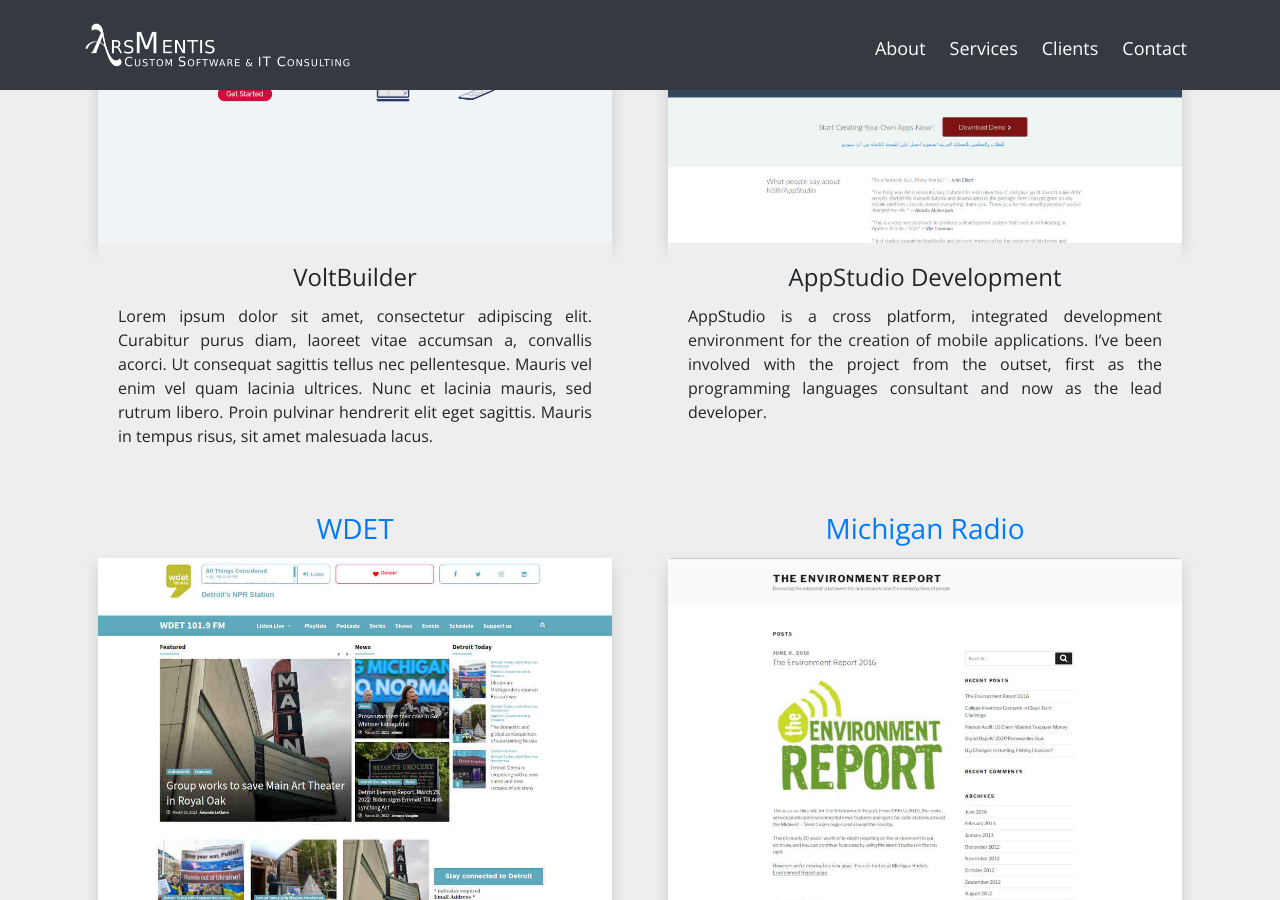
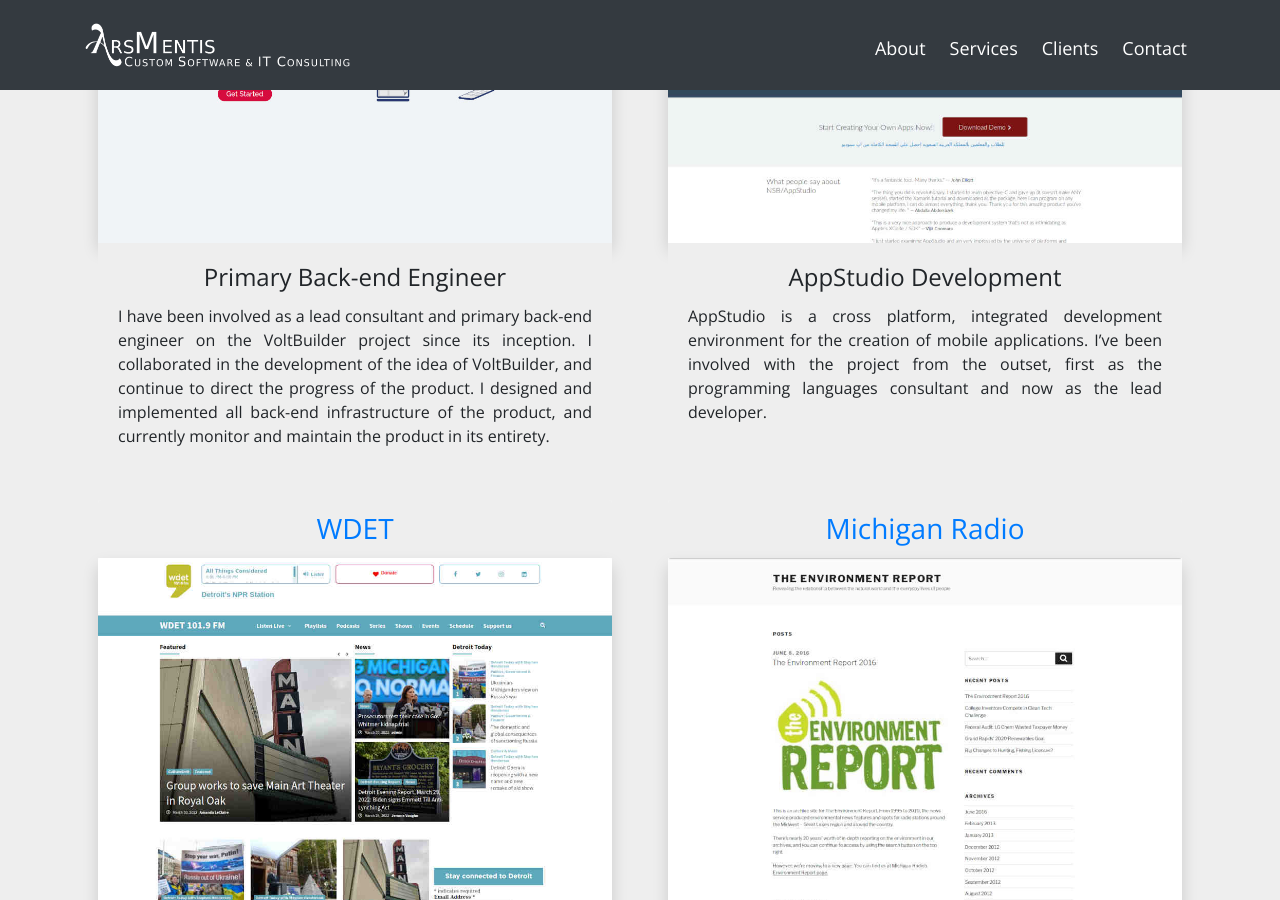
Before and after one commit to arsmentis/arsmentis-site, a Jekyll site: the page built from clients.md, in a window 1280 px wide and 900 px high, scrolled down 849 px. Built offline with Jekyll 4.4.1, drawn with Linux system fonts in a browser that asks for light colours; some web fonts are replaced; some of the changed text lies outside the part shown.

Commit message:
updates the lipsum blurbs on home and clients

```diff
--- a/_layouts/clients.html
+++ b/_layouts/clients.html
@@ -36,16 +36,16 @@
     <div class="col-12 col-md-6 content-col">
       <div class="card">
         <a class="card-link" href="https://volt.build/">
-          <h3 class="card-header text-center">NS Basic Corporation</h3>
+          <h3 class="card-header text-center">VoltBuilder</h3>
           <img src="{{ '/img/voltbuilder.jpg' | relative_url }}" class="card-img-top shadow" alt="" role="presentation">
         </a>
         <div class="card-body">
-          <h4 class="card-title text-center">VoltBuilder</h4>
+          <h4 class="card-title text-center">Primary Back-end Engineer</h4>
           <p class="card-text text-justify">
-            Lorem ipsum dolor sit amet, consectetur adipiscing elit. Curabitur purus diam, laoreet vitae accumsan a,
-            convallis acorci. Ut consequat sagittis tellus nec pellentesque. Mauris vel enim vel quam lacinia ultrices.
-            Nunc et lacinia mauris, sed rutrum libero. Proin pulvinar hendrerit elit eget sagittis. Mauris in tempus
-            risus, sit amet malesuada lacus.
+            I have been involved as a lead consultant and primary back-end engineer on the VoltBuilder project since its
+            inception. I collaborated in the development of the idea of VoltBuilder, and continue to direct the progress
+            of the product. I designed and implemented all back-end infrastructure of the product, and currently monitor
+            and maintain the product in its entirety.
           </p>
         </div>
       </div>
@@ -76,10 +76,9 @@
         <div class="card-body">
           <h4 class="card-title text-center">WDET Data Transfer</h4>
           <p class="card-text text-justify">
-            Lorem ipsum dolor sit amet, consectetur adipiscing elit. Curabitur purus diam, laoreet vitae accumsan a,
-            convallis acorci. Ut consequat sagittis tellus nec pellentesque. Mauris vel enim vel quam lacinia ultrices.
-            Nunc et lacinia mauris, sed rutrum libero. Proin pulvinar hendrerit elit eget sagittis. Mauris in tempus
-            risus, sit amet malesuada lacus.
+            I helped WDET transition from a custom build CMS to a standard WordPress site. This process involved
+            transferring over 10,000 articles, along with audio, video, and image files, from the old to the new site. I
+            cleaned up data sources and maintained SEO using redirect links.
           </p>
         </div>
       </div>
@@ -112,10 +111,9 @@
         <div class="card-body">
           <h4 class="card-title text-center">App Development</h4>
           <p class="card-text text-justify">
-            Lorem ipsum dolor sit amet, consectetur adipiscing elit. Curabitur purus diam, laoreet vitae accumsan a,
-            convallis acorci. Ut consequat sagittis tellus nec pellentesque. Mauris vel enim vel quam lacinia ultrices.
-            Nunc et lacinia mauris, sed rutrum libero. Proin pulvinar hendrerit elit eget sagittis. Mauris in tempus
-            risus, sit amet malesuada lacus.
+            As an engineering consultant for the HeyWallet team, I implemented validation strategies to ensure that
+            HeyWallet's source code met industry standards and best practices. I also helped to guide project
+            development through by generating ideas to meet HeyWallet's needs.
           </p>
         </div>
       </div>
```
Also changed, not shown: _layouts/home.html (+10 -12 lines).
